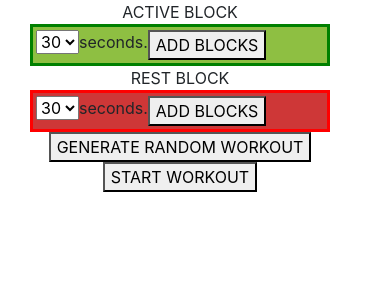
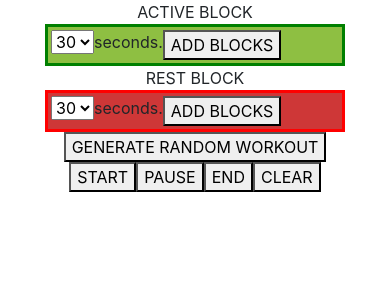
Before and after one commit to Clairevf/workout-timer, a React (Create React App) app: page / in a window 390 px wide. Shown: the top 300 px of the page. Built offline with nearby package versions, Linux system fonts and the light colour scheme.

Commit message:
customize workouts

```diff
--- a/src/App.tsx
+++ b/src/App.tsx
@@ -1,19 +1,13 @@
 import React from 'react';
 import logo from './logo.svg';
 import './App.css';
-import { Workout } from './widgets/Workout';
-import { WorkoutGenerator } from './widgets/WorkoutGenerator';
+import { WorkoutProgram } from './widgets/Workout';
 
 function App() {
   return (
     <div className="App">
-      <div className="program-workout row">
-        <div className="col-md-4">
-          <WorkoutGenerator />
-        </div>
-        <div className="col-md-8">
-          <Workout />
-        </div>
+      <div className="program-workout">
+        <WorkoutProgram />
       </div>
     </div>
   );
--- a/src/widgets/WorkoutGenerator.tsx
+++ b/src/widgets/BlockGenerator.tsx
@@ -1,7 +1,5 @@
 import React, { Component } from 'react'; // we need this to make JSX compile
 import {TimeBlockTypes} from './TimeBlock';
-export type WorkoutGeneratorProps = {
-}
 
 interface TimerBlockGeneratorProps {
 
@@ -10,9 +8,9 @@ interface TimerBlockGeneratorProps {
 
 let DEFAULT_BLOCK_TIME = 30;
 
-export class WorkoutGenerator extends Component<{}, WorkoutGeneratorProps> {
+export class BlockGenerator extends Component<{addBlockToWorkout: (type: TimeBlockTypes, timeSelected: number) => void}, {}> {
     onBlockClickHandler(type: TimeBlockTypes, timeSelected: number) {
-        console.log(type + ' block clicked for ' + timeSelected + ' seconds.');
+        this.props.addBlockToWorkout(type, timeSelected);
     }
 
     // render will know everything!
--- a/src/widgets/Workout.tsx
+++ b/src/widgets/Workout.tsx
@@ -1,15 +1,15 @@
 import React, { Component } from 'react'; // we need this to make JSX compile
-import {TimeBlock, TimeBlockProps} from './TimeBlock';
+import {TimeBlock, TimeBlockProps, TimeBlockTypes} from './TimeBlock';
+import { BlockGenerator } from './BlockGenerator';
 
-type WorkoutProps = {
+type WorkoutProgramState = {
     blocks: Array<TimeBlockProps>,
     currentBlock: number,
     isFinished: boolean
 };
 
-export class Workout extends Component<{}, WorkoutProps> {
+export class WorkoutProgram extends Component<{}, WorkoutProgramState> {
     interval: NodeJS.Timer;
-    totalBlocks: number;
     state = {
         blocks: Array<TimeBlockProps>(),
         currentBlock: 0,
@@ -17,13 +17,13 @@ export class Workout extends Component<{}, WorkoutProps> {
     };
 
     generateRandomWorkout() {
-        this.totalBlocks = Math.floor((Math.random() * 10) + 1);
+        let totalBlocks = Math.floor((Math.random() * 10) + 1);
         var newWorkout = new Array<TimeBlockProps>();
         var i:number;
         let duration: number;
 
         let activeBlock = true;
-        for (i = 0; i < this.totalBlocks; i++) {
+        for (i = 0; i < totalBlocks; i++) {
 
             duration = (activeBlock ? 5 : 3);
             newWorkout.push({
@@ -71,11 +71,23 @@ export class Workout extends Component<{}, WorkoutProps> {
         });
 
         // restart cycle or end workout
-        if (this.state.currentBlock < this.totalBlocks) {
+        if (this.state.currentBlock < this.state.blocks.length) {
             this.startWorkout();
         } else {
             this.endWorkout();
         }
+    }
+
+    clearWorkout() {
+        this.setState({
+            blocks: Array<TimeBlockProps>(),
+            currentBlock: 0,
+            isFinished: false
+        });
+    }
+
+    pauseWorkout() {
+        clearInterval(this.interval);
     }
 
     endWorkout() {
@@ -90,25 +102,58 @@ export class Workout extends Component<{}, WorkoutProps> {
         }, 1000);
     }
 
+    addWorkoutBlock(type: TimeBlockTypes, timeSelected: number) {
+        let className = (type === TimeBlockTypes.ACTIVE ? 'active-block' : 'rest-block');
+        let blocks = this.state.blocks.slice();
+        blocks.push({
+            duration: timeSelected,
+            activeClass: className
+        });
+
+        this.setState({
+            blocks: blocks
+        });
+    }
+
     render() {
         let rows = [];
 
-        for (var i = 0; i < this.totalBlocks; i++) {
+        for (var i = 0; i < this.state.blocks.length; i++) {
             // flip back and forth between active and rest blocks
             rows.push(<TimeBlock key={i}
                         activeClass={this.state.blocks[i].activeClass}
                         duration={this.state.blocks[i].duration}
                          />)
         }
-        return <div className={"workout-container"}>
-            <div>
-                <button onClick={() => this.generateRandomWorkout()}>GENERATE RANDOM WORKOUT</button>
+
+        return <div className={'row'}>
+            <div className={'col-md-4'}>
+                <WorkoutGenerator addWorkoutBlock={(type: TimeBlockTypes, timeSelected: number) => this.addWorkoutBlock(type, timeSelected)}/>
             </div>
-            <div>
-                <button onClick={() => this.startWorkout()}>START WORKOUT</button>
+            <div className={'col-md-8'}>
+                <div className={"workout-container"}>
+                    <div>
+                        <button onClick={() => this.generateRandomWorkout()}>GENERATE RANDOM WORKOUT</button>
+                    </div>
+                    <div>
+                        <button onClick={() => this.startWorkout()}>START</button>
+                        <button onClick={() => this.pauseWorkout()}>PAUSE</button>
+                        <button onClick={() => this.endWorkout()}>END</button>
+                        <button onClick={() => this.clearWorkout()}>CLEAR</button>
+                    </div>
+                    {rows}
+                    <h1 className={this.state.isFinished ? 'show' : 'hide'}> FINISHED </h1>
+                </div>
             </div>
-            {rows}
-            <h1 className={this.state.isFinished ? 'show' : 'hide'}> FINISHED </h1>
         </div>
     }
 }
+
+export class WorkoutGenerator extends Component<{addWorkoutBlock: (type: TimeBlockTypes, timeSelected: number) => void}, {}> {
+    addBlockToWorkout(type: TimeBlockTypes, timeSelected: number) {
+        this.props.addWorkoutBlock(type, timeSelected);
+    }
+    render() {
+        return <BlockGenerator addBlockToWorkout={(type: TimeBlockTypes, timeSelected: number) => {this.addBlockToWorkout(type, timeSelected)}}/>
+    }
+}
```
